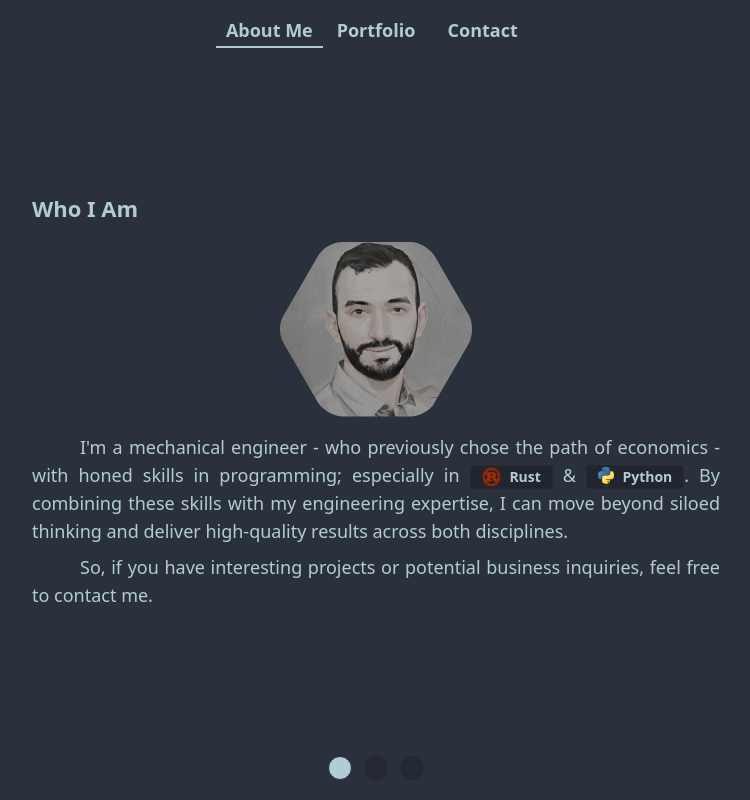
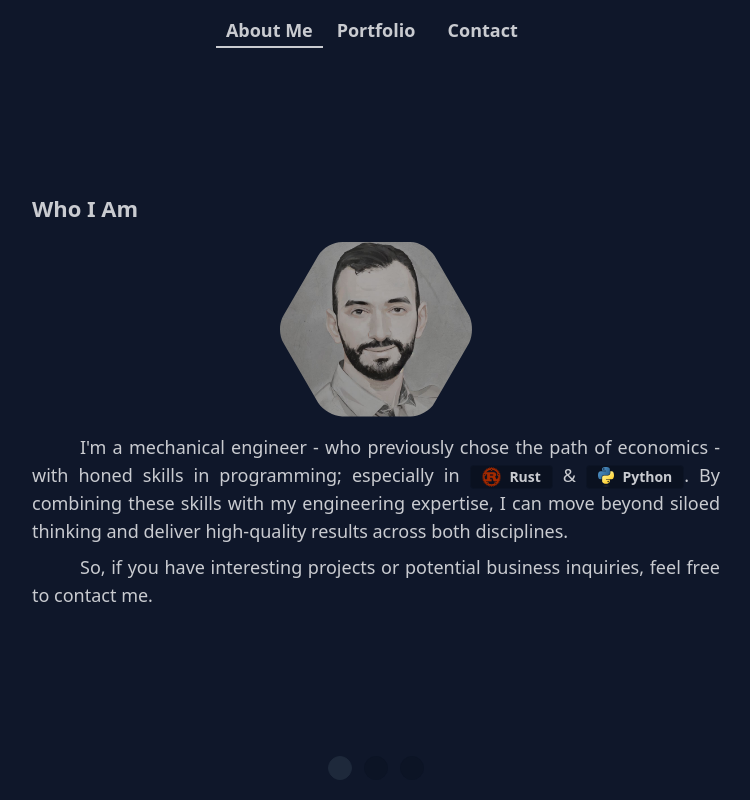
Before and after one commit to FatihDmrcn/FatihDmrcn.github.io, a SvelteKit app: page / in a window 1280 px wide. Shown: the whole page, without its empty margins (264-1014 px from the left). Built offline with nearby package versions, Linux system fonts and the light colour scheme.

Commit message:
color change based on scheme

```diff
--- a/src/app.css
+++ b/src/app.css
@@ -1,4 +1,4 @@
 @import "tailwindcss";
 @plugin "daisyui" {
-    themes: dim --default;
+    themes: night --default;
 }
--- a/src/lib/components/badge.svelte
+++ b/src/lib/components/badge.svelte
@@ -3,7 +3,7 @@
 </script>
 
 <div
-    class="badge badge-sm sm:badge-md badge-ghost bg-base-300 indent-0 rounded-sm font-semibold"
+    class="badge badge-sm sm:badge-md bg-base-300 indent-0 rounded-sm font-semibold"
 >
     <img {src} class="h-9/10 aspect-auto" alt={name} />
     {name}
--- a/src/lib/components/carousel_h.svelte
+++ b/src/lib/components/carousel_h.svelte
@@ -27,7 +27,7 @@
         <a
             aria-label="test"
             href={`#${id}_${i}`}
-            class="btn btn-xs btn-circle {pos == i ? 'bg-base-content' : ''}"
+            class="btn btn-xs btn-circle {pos == i ? 'btn-neutral' : ''}"
         ></a>
     {/each}
 </div>
--- /dev/null
+++ b/src/lib/index.ts
@@ -0,0 +1,32 @@
+export const colors = {
+    "base-100": [
+        "oklch(20.768% 0.039 265.754)",
+        "oklch(100% 0 0)",
+        "oklch(20.768% 0.039 265.754)",
+    ],
+    "base-200": [
+        "oklch(19.314% 0.037 265.754)",
+        "oklch(93% 0 0)",
+        "oklch(19.314% 0.037 265.754)",
+    ],
+    "base-300": [
+        "oklch(17.86% 0.034 265.754)",
+        "oklch(86% 0 0)",
+        "oklch(17.86% 0.034 265.754)",
+    ],
+    "base-content": [
+        "oklch(84.153% 0.007 265.754)",
+        "oklch(35.519% 0.032 262.988)",
+        "oklch(84.153% 0.007 265.754)",
+    ],
+    neutral: [
+        "oklch(27.949% 0.036 260.03)",
+        "oklch(35.519% 0.032 262.988)",
+        "oklch(27.949% 0.036 260.03)",
+    ],
+    "neutral-content": [
+        "oklch(85.589% 0.007 260.03)",
+        "oklch(98.462% 0.001 247.838)",
+        "oklch(85.589% 0.007 260.03)",
+    ],
+};
--- a/src/routes/+layout.svelte
+++ b/src/routes/+layout.svelte
@@ -1,36 +1,33 @@
 <script lang="ts">
     import "../app.css";
+    import { colors } from "$lib";
 
     let { children } = $props();
 
-    const colors = [
-        "var(--color-base-100)",
-        "var(--color-base-100)",
-        "var(--color-base-100)",
-    ];
     const length = 2;
     let scroll = $state(0);
-    let c1 = $state(colors[0]);
-    let c2 = $state(colors[1]);
-    let p2 = $state(0);
 
     function scroll_color(
         event: UIEvent & { currentTarget: EventTarget & HTMLElement },
     ) {
         const e = event.currentTarget;
+        scroll = e.scrollTop / e.scrollHeight;
         let percentage = e.scrollTop / (e.scrollHeight - e.clientHeight);
         let idx = Math.floor(percentage * length);
-        scroll = e.scrollTop / e.scrollHeight;
-        p2 = (percentage * length - idx) * 100;
-        c1 = colors[idx];
-        c2 = idx == length ? colors[0] : colors[idx + 1];
+        let p2 = (percentage * length - idx) * 100;
+        for (let [k, v] of Object.entries(colors)) {
+            let color1 = v[idx];
+            let color2 = idx == length ? v[0] : v[idx + 1];
+            let root: HTMLElement | null = document.querySelector(":root");
+            root!.style.setProperty(
+                `--color-${k}`,
+                `color-mix(in srgb, ${color1}, ${color2} ${p2}%)`,
+            );
+        }
     }
 </script>
 
-<main
-    class="flex flex-col h-svh w-svw relative items-center"
-    style="background-color: color-mix(in srgb, {c1}, {c2} {p2}%);"
->
+<main class="flex flex-col h-svh w-svw relative items-center">
     <div class="absolute top-0 left-0 navbar justify-center z-10">
         <div
             class="relative w-xs grid grid-cols-3 justify-items-center pb-1 text-lg font-semibold"
--- a/src/routes/+page.svelte
+++ b/src/routes/+page.svelte
@@ -4,12 +4,13 @@
     import SlideV from "$lib/components/slide_v.svelte";
 
     import Badge from "$lib/components/badge.svelte";
+    import LiBadge from "$lib/components/li_badge.svelte";
     import LiAcademia from "$lib/components/li_academia.svelte";
 
     import profile from "$lib/fig/profile_drawing.jpg";
 
     import cargo from "$lib/logos/cargo.png";
-    import actixweb from "$lib/logos/actixweb.png";
+    // import actixweb from "$lib/logos/actixweb.png";
     import daisyui from "$lib/logos/daisyui.png";
     import fenics from "$lib/logos/fenics.png";
     import abaqus from "$lib/logos/abaqus.png";
@@ -31,7 +32,6 @@
     import pytorch from "$lib/logos/pytorch.svg";
     import matplotlib from "$lib/logos/matplotlib.svg";
     import Placeholder from "$lib/components/placeholder.svelte";
-    import LiBadge from "$lib/components/li_badge.svelte";
 </script>
 
 <svelte:head>
@@ -76,7 +76,7 @@
                     <Badge src={ts} name={"TypeScript"} />
                 </LiBadge>
                 <LiBadge title={"Packages / Frameworks"}>
-                    <Badge src={actixweb} name={"Actix Web"} />
+                    <Badge src={cargo} name={"Actix Web"} />
                     <Badge src={diesel} name={"Diesel"} />
                     <Badge src={embassy} name={"Embassy"} />
                     <Badge src={fenics} name={"FEniCS"} />
```
